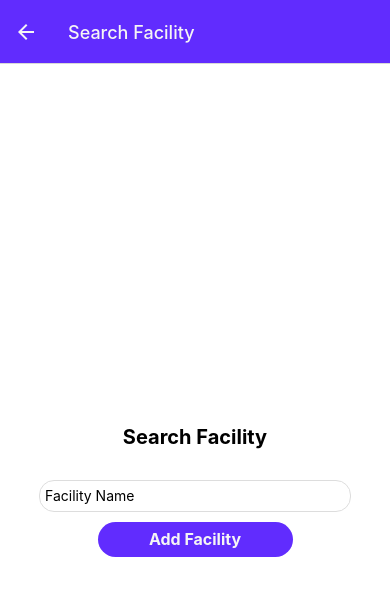
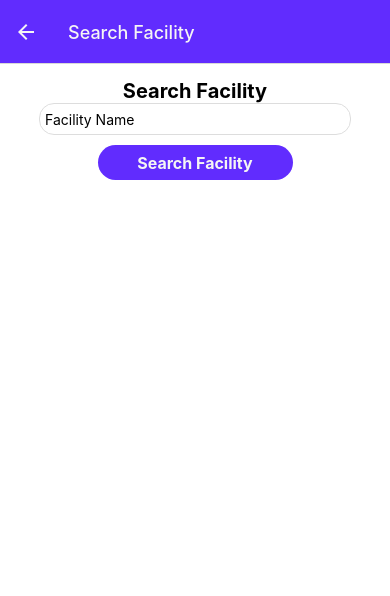
Before and after one commit to emmanuellmhango/lukeinterview-frontend, a React Native app: screen /SearchFacility in a window 390 px wide. Shown: the top 596 px of the page. Built offline with nearby package versions, Linux system fonts and the light colour scheme.

Commit message:
Cleaned code for the filter function

```diff
--- a/assets/css/style.js
+++ b/assets/css/style.js
@@ -6,6 +6,13 @@ export const styles = StyleSheet.create({
     height: "100%",
     backgroundColor: "#fff",
   },
+  container2: {
+    width: "100%",
+    height: "100%",
+    backgroundColor: "#fff",
+    flex: 1,
+    alignItems: "flex-start",
+  },
   header: {
     width: "100%",
     height: "10%",
@@ -13,8 +20,19 @@ export const styles = StyleSheet.create({
     alignItems: "center",
     justifyContent: "center",
   },
+  header2: {
+    width: "100%",
+    backgroundColor: "#fff",
+    alignItems: "center",
+    justifyContent: "center",
+    paddingTop: 5,
+  },
   headerText: {
     fontSize: 20,
+    fontWeight: "bold",
+  },
+  headerText2: {
+    fontSize: 18,
     fontWeight: "bold",
   },
   input: {
@@ -94,12 +112,42 @@ export const styles = StyleSheet.create({
   },
   facilityName: {
     fontSize: 16,
-    color: "#000",
+    color: "#3c3f45",
+  },
+  loginForm1: {
+    flex: 1,
+    alignItems: "center",
+    justifyContent: "center",
   },
   loginForm: {
     flex: 1,
     alignItems: "center",
-    justifyContent: "center",
+    justifyContent: "flex-start",
+  },
+  searchForm: {
+    flex: 1,
+    alignItems: "center",
+    justifyContent: "flex-start",
+    paddingTop: 10,
+    height: "25%",
+  },
+  searchResultsresults: {
+    flex: 1,
+    height: "100%",
+    paddingTop: 0,
+  },
+  dataResults: {
+    height: "83%",
+  },
+
+  dataResults2: {
+    height: "68%",
+  },
+  searchResults: {
+    alignItems: "center",
+    justifyContent: "flex-start",
+    paddingTop: 10,
+    paddingBottom: 5,
   },
   bottomDiv: {
     marginTop: 0,
--- a/src/activities/filter.js
+++ b/src/activities/filter.js
@@ -33,6 +33,7 @@ const FilterFacility = ({ navigation }) => {
   const [owners, setOwners] = useState([]);
   const [distrValue, setDistrValue] = useState(null);
   const [ownerValue, setOwnerValue] = useState(null);
+  const [newFacilities, setNewFacilities] = useState(null);
   const { facilities } = useSelector((state) => state.facilities);
 
   const getOwnersFromMaster = async () => {
@@ -60,14 +61,11 @@ const FilterFacility = ({ navigation }) => {
 
     if (district_id !== null || owner_id !== null) {
       const similarFacilities = facilities.filter((facility) => {
-        const facilityNameMatches = facility.facility_name
-          .toLowerCase()
-          .includes(facility_name.toLowerCase());
         const districtMatches =
           district_id !== null ? facility.district_id === district_id : true;
         const ownerMatches =
           owner_id !== null ? facility.owner_id === owner_id : true;
-        return facilityNameMatches && districtMatches && ownerMatches;
+        return districtMatches && ownerMatches;
       });
 
       if (similarFacilities.length === 0) {
@@ -137,6 +135,29 @@ const FilterFacility = ({ navigation }) => {
               </View>
             )}
           </Formik>
+          <View style={styles.dataResults2}>
+            {newFacilities && newFacilities.length > 0 && (
+              <View style={styles.searchResults}>
+                <Text style={styles.headerText2}>Search Results</Text>
+              </View>
+            )}
+            <View style={styles.searchResultsresults}>
+              {newFacilities &&
+                newFacilities.length > 0 &&
+                newFacilities.map((facility) => (
+                  <TouchableOpacity key={facility.id}>
+                    <View style={styles.facility}>
+                      <Text style={styles.facilityName}>
+                        {facility.facility_code}
+                      </Text>
+                      <Text style={styles.facilityName}>
+                        {facility.facility_name}
+                      </Text>
+                    </View>
+                  </TouchableOpacity>
+                ))}
+            </View>
+          </View>
         </ScrollView>
         <Spinner visible={loading} textStyle={styles.spinnerTextStyle} />
       </View>
--- a/src/activities/home.js
+++ b/src/activities/home.js
@@ -77,7 +77,7 @@ const Home = ({ navigation }) => {
             onSubmit={handleLogin}
           >
             {(props) => (
-              <View style={styles.loginForm}>
+              <View style={styles.loginForm1}>
                 <View style={styles.header}>
                   <Text style={styles.headerText}>Login</Text>
                 </View>
--- a/src/activities/search.js
+++ b/src/activities/search.js
@@ -28,10 +28,10 @@ const SearchFacility = ({ navigation }) => {
   const handleAddFacility = async (values) => {
     setLoading(true);
 
-    const facility_name = values.name;
+    const fname = values.name;
 
     const similarFacilities = facilities.filter((facility) =>
-      facility.facility_name.toLowerCase().includes(facility_name.toLowerCase())
+      facility.facility_name.toLowerCase().includes(fname.toLowerCase())
     );
     if (similarFacilities.length === 0) {
       setLoading(false);
@@ -44,7 +44,7 @@ const SearchFacility = ({ navigation }) => {
 
   return (
     <DismissKeyboard>
-      <View style={styles.container}>
+      <View style={styles.container2}>
         <ScrollView
           contentContainerStyle={{
             width: Dimensions.get("window").width,
@@ -58,13 +58,13 @@ const SearchFacility = ({ navigation }) => {
             onSubmit={handleAddFacility}
           >
             {(props) => (
-              <View style={styles.loginForm}>
-                <View style={styles.header}>
+              <View style={styles.searchForm}>
+                <View style={styles.header2}>
                   <Text style={styles.headerText}>Search Facility</Text>
                 </View>
                 <TextInput
                   style={styles.input}
-                  keyboardType="text"
+                  keyboardType="default"
                   placeholder="Facility Name"
                   onChangeText={props.handleChange("name")}
                   value={props.values.name}
@@ -74,16 +74,23 @@ const SearchFacility = ({ navigation }) => {
                   style={styles.loginBtn}
                   onPress={props.handleSubmit}
                 >
-                  <Text style={styles.getStartedText}>Add Facility</Text>
+                  <Text style={styles.getStartedText}>Search Facility</Text>
                 </TouchableOpacity>
               </View>
             )}
           </Formik>
-
-          {newFacilities ||
-            (newFacilities > 0 &&
+          <View style={styles.dataResults}>
+            {newFacilities && newFacilities.length > 0 && (
+              <View style={styles.searchResults}>
+                <Text style={styles.headerText2}>Search Results</Text>
+              </View>
+            )}
+            <View style={styles.searchResultsresults}>
+              {newFacilities &&
+                newFacilities.length > 0 &&
                 newFacilities.map((facility) => (
-                <View key={facility.id} style={styles.facility}>
+                  <TouchableOpacity key={facility.id}>
+                    <View style={styles.facility}>
                       <Text style={styles.facilityName}>
                         {facility.facility_code}
                       </Text>
@@ -91,7 +98,10 @@ const SearchFacility = ({ navigation }) => {
                         {facility.facility_name}
                       </Text>
                     </View>
-              )))}
+                  </TouchableOpacity>
+                ))}
+            </View>
+          </View>
         </ScrollView>
         <Spinner visible={loading} textStyle={styles.spinnerTextStyle} />
       </View>
```
Lines whose indentation alone changed are shown as unchanged.
